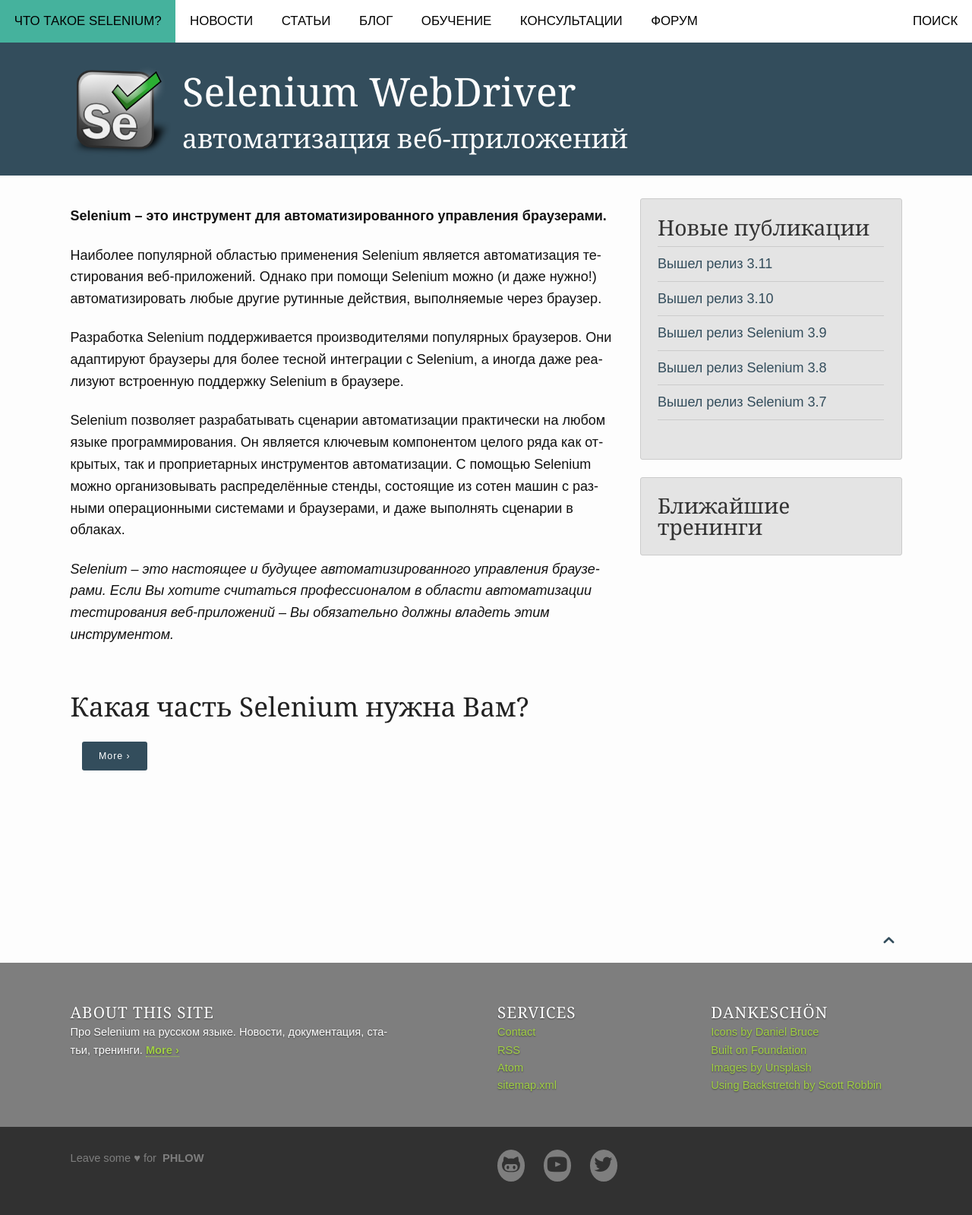
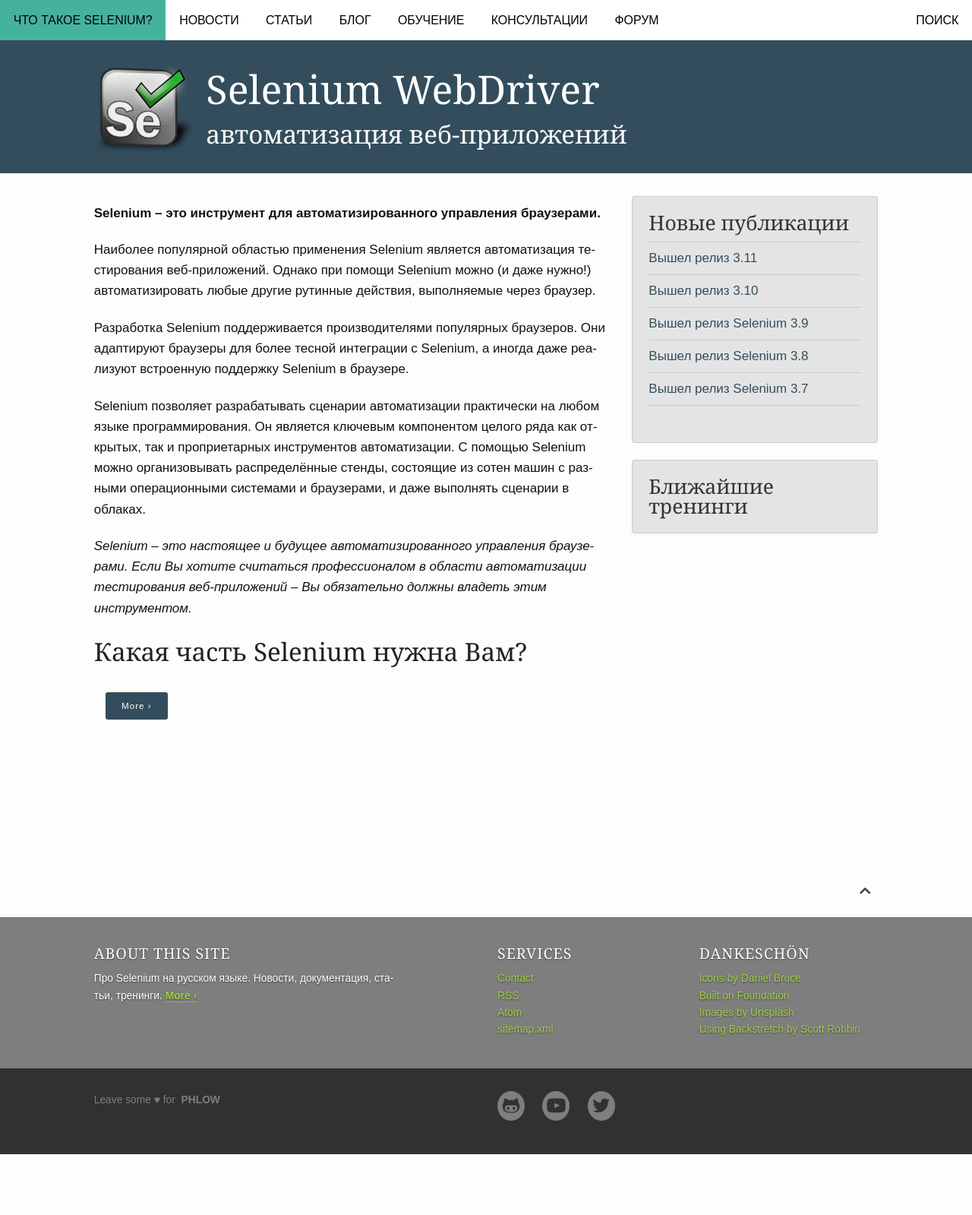
Before and after one commit to mycr7/selenium.ru, a Jekyll site: the page built from pages/pages-root-folder/index.md, in a window 1280 px wide. Shown: the whole page at 76% size. Built offline with Jekyll 4.4.1, drawn with Linux system fonts in a browser that asks for light colours; after the commit the page ends 1519 px from its top, so only the background shows below that.

Commit message:
Tuning typography

```diff
--- a/_includes/_head.html
+++ b/_includes/_head.html
@@ -8,13 +8,13 @@
   <script>
     WebFont.load({
       google: {
-        families: [ 'Arimo::cyrillic', 'Philosopher::cyrillic' ]
+        families: [ 'Source Code Pro', 'Arimo::cyrillic', 'Philosopher::cyrillic' ]
       }
     });
   </script>
 
   <noscript>
-    <link href='http://fonts.googleapis.com/css?family=Arimo|Philosopher' rel='stylesheet' type='text/css' />
+    <link href='http://fonts.googleapis.com/css?family=Source+Code+Pro|Arimo|Philosopher' rel='stylesheet' type='text/css' />
   </noscript>
 
   {% if site.google_site_verification %}<meta name="google-site-verification" content="{{ site.google_site_verification}}" />{% endif %}
--- a/_sass/_01_settings_colors.scss
+++ b/_sass/_01_settings_colors.scss
@@ -38,7 +38,7 @@
 ------------------------------------------------------------------- */
 
 $primary-color: $ci-1;
-$secondary-color: $ci-6;
+$secondary-color: $ci-2;
 $alert-color: $ci-5;
 $success-color: $ci-6;
 $warning-color: $ci-4;
@@ -118,7 +118,7 @@
 /* Code
 ------------------------------------------------------------------- */
 
-$code-background-color: scale-color($secondary-color, $lightness: 70%);
+$code-background-color: scale-color($secondary-color, $lightness: 95%);
 
 $highlight-background: #ffffff;
 $highlight-comment: #999988;
--- a/_sass/_02_settings_typography.scss
+++ b/_sass/_02_settings_typography.scss
@@ -15,15 +15,15 @@
 /* Fonts
 ------------------------------------------------------------------- */
 
-$base-font-size: 18px;
+$base-font-size: 17px;
 $rem-base: $base-font-size;
 // $base-line-height is 24px while $base-font-size is 16px
-$base-line-height: 1.6 !default;
+$base-line-height: 2 !default;
 
 
 $font-family-sans-serif: "Arimo", "Helvetica Neue", Helvetica, Arial, sans-serif;
 $font-family-serif: "Philosopher", Georgia, Times, serif;
-$font-family-monospace: "Lucida Console", Monaco, monospace;
+$font-family-monospace: "Source Code Pro", Monaco, monospace;
 
 $body-font-family: $font-family-sans-serif;
 $body-font-weight: normal;
--- a/_sass/_06_typography.scss
+++ b/_sass/_06_typography.scss
@@ -91,22 +91,22 @@
 }
 h2 {
     font-size: $font-size-h2;
-    margin: 1.563em 0 0 0;
+    #margin: 1.563em 0 0 0;
 }
     .blog-index h2 {
         margin-top: 0;
     }
 h3 {
     font-size: $font-size-h3;
-    margin: 1.152em 0 0 0;
+    #margin: 1.152em 0 0 0;
 }
 h4 {
     font-size: $font-size-h4;
-    margin: 1.152em 0 0 0;
+    #margin: 1.152em 0 0 0;
 }
 h5 {
     font-size: $font-size-h5;
-    margin: 1em 0 0 0;
+    #margin: 1em 0 0 0;
 }
 
 
```
